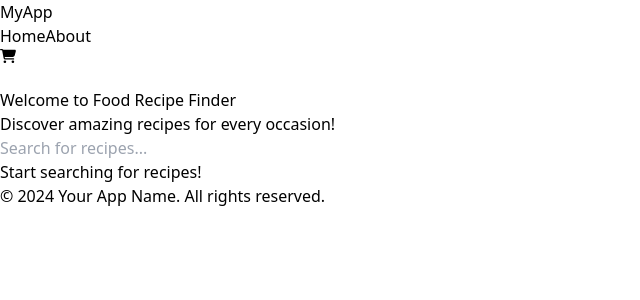
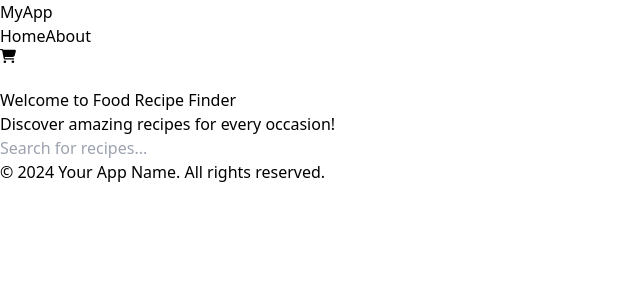
Before and after one commit to Sainkee/recipe-finder, a React (Vite) app: page / in a window 1280 px wide. Shown: the top 300 px of the page, without its empty margins (0-640 px from the left). Built offline with nearby package versions, Linux system fonts and the light colour scheme.

Commit message:
Update LandingPage.jsx

```diff
--- a/src/components/LandingPage.jsx
+++ b/src/components/LandingPage.jsx
@@ -85,7 +85,7 @@ function LandingPage() {
 
 
       </div>
-      {!debouncedSearch && (
+      {debouncedSearch && (
           <p className="text-white w-full text-2xl text-center">
             Start searching for recipes!
           </p>
```
